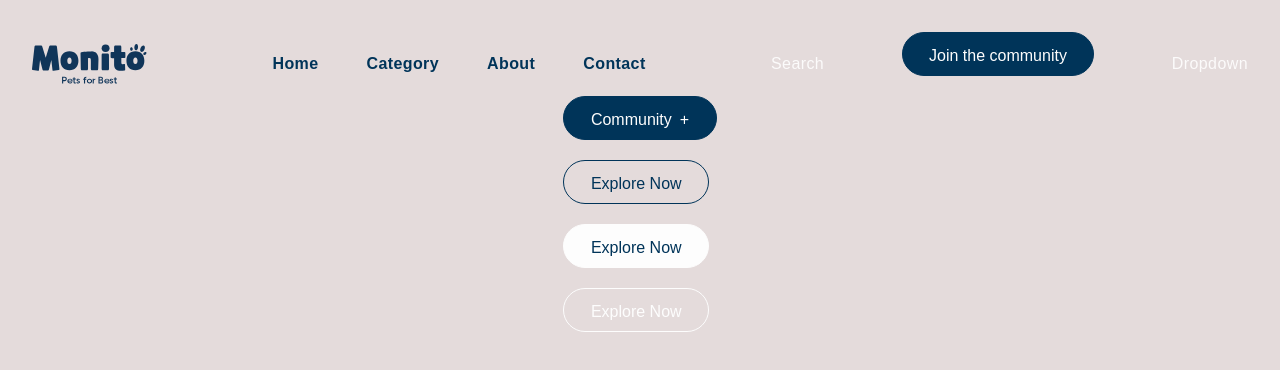
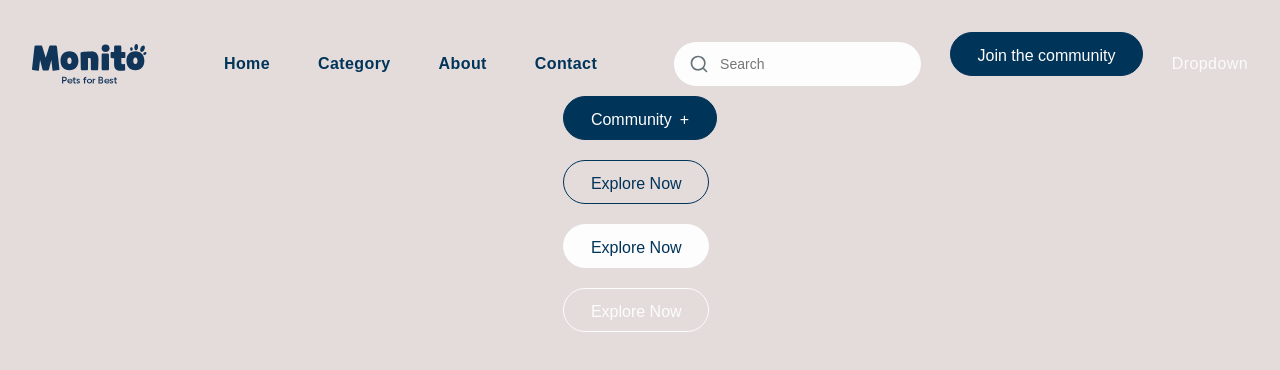
Before and after one commit to makcik303123/online-store, a React (Vite) app: page / in a window 1280 px wide. Shown: the top 370 px of the page. Built offline with nearby package versions, Linux system fonts and the light colour scheme.

Commit message:
create input

```diff
--- a/src/components/Header/Header.tsx
+++ b/src/components/Header/Header.tsx
@@ -2,6 +2,7 @@ import React from "react";
 import styles from "./Header.module.scss";
 import logo from "../../assets/Header/logo.svg";
 import { Button, ButtonType } from "../../ui/button";
+import { Input } from "../../ui/input";
 
 const navLinks = ["Home", "Category", "About", "Contact"];
 
@@ -25,7 +26,7 @@ export const Header = () => {
 				</div>
 			</>
 			<>
-        <div>Search</div>
+				<Input placeHolder={"Search"} />
 				<Button type={ButtonType.DEFOLT}>
 					<span>Join the community</span>
 				</Button>
--- /dev/null
+++ b/src/ui/input/index.ts
@@ -0,0 +1,3 @@
+import { Input } from "./input";
+
+export { Input };
--- /dev/null
+++ b/src/ui/input/input.module.scss
@@ -0,0 +1,19 @@
+.wrapper {
+	display: flex;
+	// width: 280px;
+	padding: 12px 20px 12px 16px;
+	align-items: center;
+	gap: 12px;
+
+	border-radius: 46px;
+	background: #fdfdfd;
+
+	input {
+		color: #99a2a5;
+
+		font-size: 14px;
+
+		font-weight: 500;
+		line-height: 20px;
+	}
+}
--- /dev/null
+++ b/src/ui/input/input.tsx
@@ -0,0 +1,12 @@
+import React from "react";
+import lupa from "../../assets/Header/Vector.svg";
+import styles from "./input.module.scss";
+
+export const Input = ({ placeHolder }: any) => {
+	return (
+		<div className={styles.wrapper}>
+			<img src={lupa} alt="img" />
+			<input type="text" placeholder={placeHolder} />
+		</div>
+	);
+};
```
Also changed, not shown: src/assets/Header/Vector.svg (added). Lines whose indentation alone changed are shown as unchanged.
